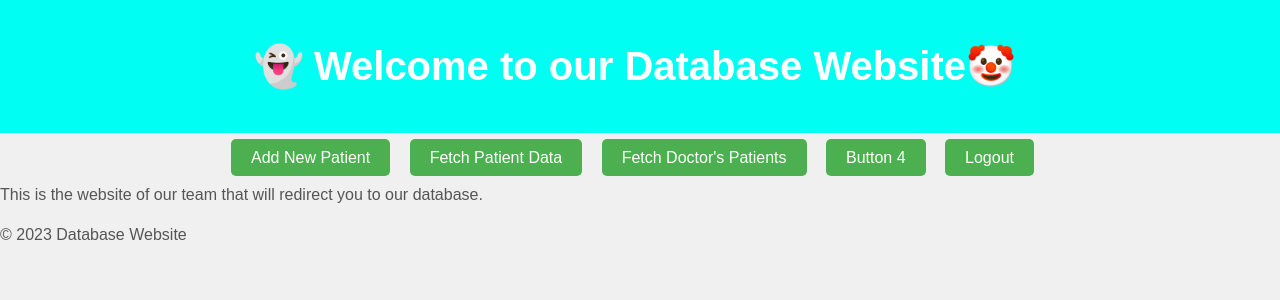
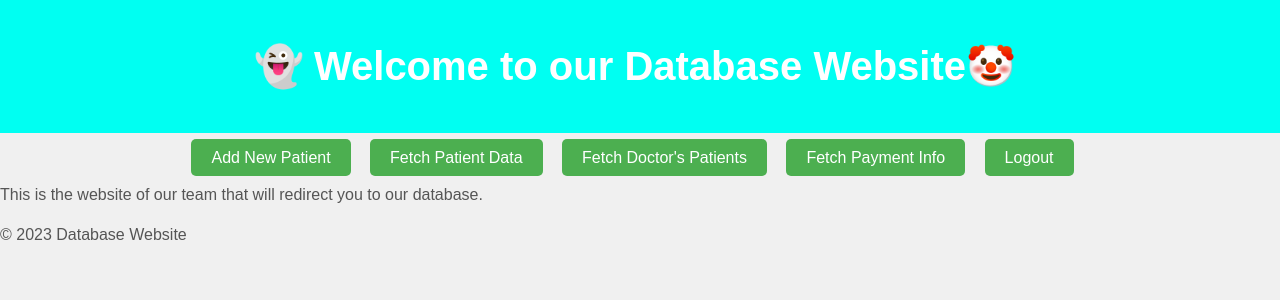
Before and after one commit to binhow612/database_website, a Flask app: page /homepage in a window 1280 px wide. Shown: the top 300 px of the page. Run offline with Flask 3, Linux system fonts and the light colour scheme.

Commit message:
Update homepage.html

```diff
--- a/website/templates/homepage.html
+++ b/website/templates/homepage.html
@@ -20,7 +20,7 @@
         <li><a href="#" id="button1">Add New Patient</a></li>
         <li><a href="#" id="button2">Fetch Patient Data</a></li>
         <li><a href="#" id="button3">Fetch Doctor's Patients</a></li>
-        <li><a href="#" id="button4">Button 4</a></li>
+        <li><a href="#" id="button4">Fetch Payment Info</a></li>
         <li><a href="#" id="button5">Logout</a></li>
       </ul>
     </nav>
@@ -47,7 +47,7 @@
       });
 
       document.getElementById("button4").addEventListener("click", function () {
-        window.location.href = "url_for_button_4";
+        window.location.href = "fetch_payment";
       });
 
       document.getElementById("button5").addEventListener("click", function () {
```
